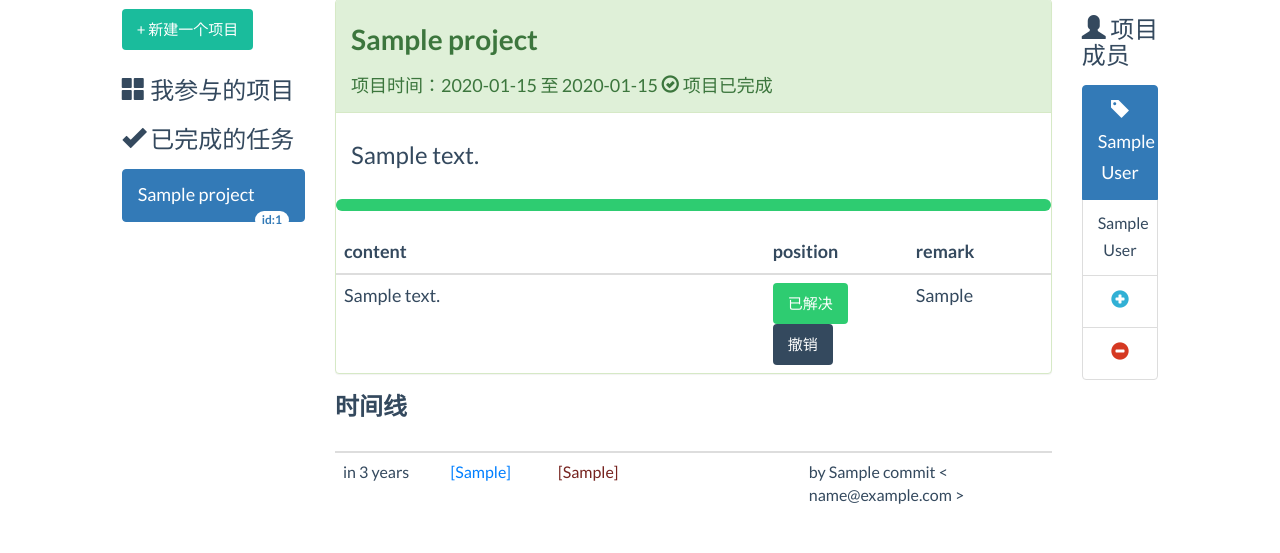
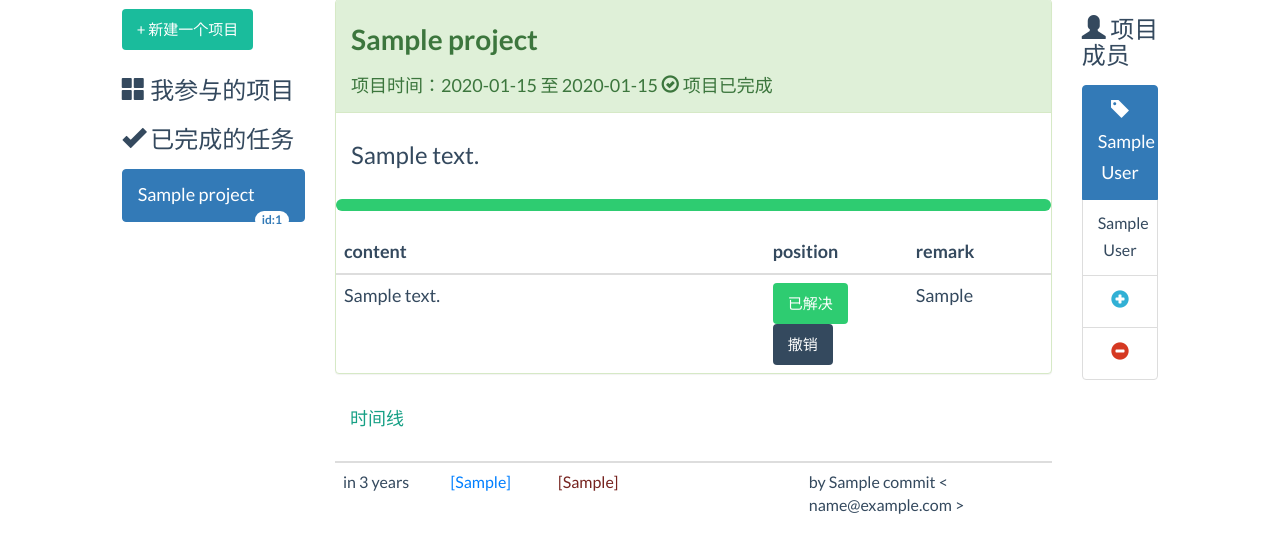
Before and after one commit to dreamyeah/flask-projects-manage, a Flask app: page / in a window 1280 px wide. Shown: the part 92-645 px from the top of the page. Run offline with Flask 2, Linux system fonts and the light colour scheme; a user stored in the database is signed in; tables that the repository leaves empty hold one stand-in row (values such as "Sample post"); some libraries are stand-ins or nearby versions.

Commit message:
优化前端

```diff
--- a/app/templates/project.html
+++ b/app/templates/project.html
@@ -197,7 +197,10 @@
       </table>
     </div>
     <div>
-    <h6><strong> 时间线</strong> </h6>
+
+    <ul class="nav nav-pills">
+  <li role="presentation" ><a>时间线</a></li>
+</ul>
     <table class="table table-hover">
     <thead>
       <tr>
```
